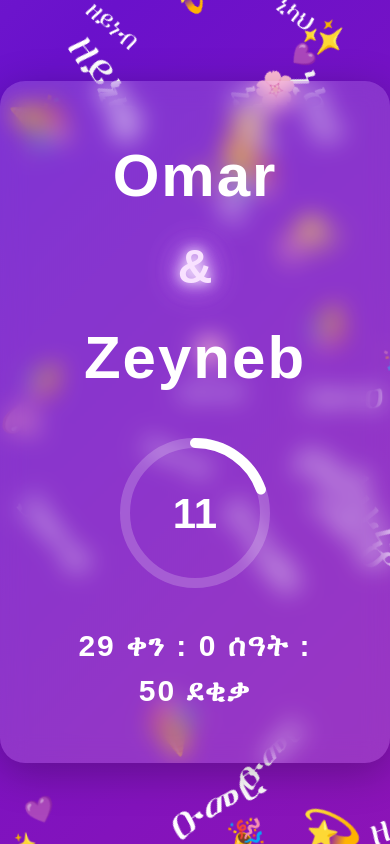
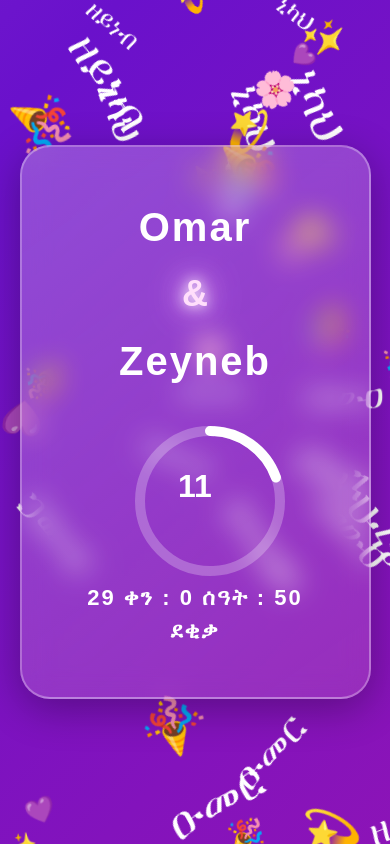
Before and after one commit to ahmefyusuf541/o_z, a plain HTML site: page index.html in a window 390 px wide. Drawn offline with nearby package versions, Linux system fonts and the light colour scheme.

Commit message:
Update index.html

```diff
--- a/index.html
+++ b/index.html
@@ -2,8 +2,10 @@
 <html lang="am">
 <head>
     <meta charset="UTF-8">
-    <title>Countdown for Omar & Zeyneb</title>
+    <meta name="viewport" content="width=device-width, initial-scale=1.0"> <!-- ✅ Responsive meta tag -->
+    <title>ዑመር & ዘይነብ</title>
     <link href="https://cdn.jsdelivr.net/npm/bootstrap@5.3.3/dist/css/bootstrap.min.css" rel="stylesheet">
+
     <style>
         body {
             margin: 0;
@@ -19,6 +21,7 @@
             font-family: 'Poppins', sans-serif;
             overflow-x: hidden;
             color: white;
+            text-align: center;
         }
 
         @keyframes gradientMove {
@@ -28,14 +31,16 @@
         }
 
         .countdown-container {
-            background: rgba(255, 255, 255, 0.15);
+            background: linear-gradient(145deg, rgba(255, 255, 255, 0.25), rgba(255, 192, 203, 0.15));
+            border: 2px solid rgba(255, 255, 255, 0.3);
             padding: 50px 60px;
-            border-radius: 25px;
-            backdrop-filter: blur(12px);
-            box-shadow: 0 10px 40px rgba(0, 0, 0, 0.25);
-            text-align: center;
+            border-radius: 30px;
+            backdrop-filter: blur(14px);
+            box-shadow: 0 10px 40px rgba(0, 0, 0, 0.3);
             position: relative;
             z-index: 2;
+            max-width: 500px;
+            width: 90%;
         }
 
         .names {
@@ -46,21 +51,21 @@
         }
 
         .and-text {
-            font-size: 48px;
+            font-size: 50px;
             font-weight: 600;
-            color: #f8e1ff;
+            color: #ffdefb;
             margin: 10px 0;
             text-shadow: 0 0 15px rgba(255, 255, 255, 0.5);
             animation: glow 3s ease-in-out infinite alternate;
         }
 
         @keyframes glow {
-            from { text-shadow: 0 0 10px #fff, 0 0 20px #d79aff, 0 0 30px #d79aff; }
-            to { text-shadow: 0 0 20px #fff, 0 0 40px #f3b0ff, 0 0 60px #f3b0ff; }
+            from { text-shadow: 0 0 10px #fff, 0 0 20px #f3b0ff, 0 0 30px #f3b0ff; }
+            to { text-shadow: 0 0 25px #fff, 0 0 45px #ffd6ff, 0 0 70px #ffd6ff; }
         }
 
         .countdown {
-            font-size: 30px;
+            font-size: 28px;
             font-weight: bold;
             color: #fff;
             margin-top: 25px;
@@ -81,13 +86,13 @@
 
         .circle-bg {
             fill: none;
-            stroke: rgba(255,255,255,0.2);
+            stroke: rgba(255,255,255,0.25);
             stroke-width: 10;
         }
 
         .circle-progress {
             fill: none;
-            stroke: #fff;
+            stroke: #ffffff;
             stroke-width: 10;
             stroke-linecap: round;
             transition: stroke-dashoffset 0.5s ease;
@@ -103,6 +108,7 @@
             color: #fff;
         }
 
+        /* Emoji Rain */
         .emoji-rain {
             position: absolute;
             width: 100%;
@@ -123,6 +129,26 @@
         @keyframes fall {
             0% { transform: translateY(-100px) rotate(0deg); }
             100% { transform: translateY(100vh) rotate(360deg); }
+        }
+
+        /* Responsive adjustments */
+        @media (max-width: 600px) {
+            .names {
+                font-size: 40px;
+            }
+            .and-text {
+                font-size: 36px;
+            }
+            .countdown {
+                font-size: 22px;
+            }
+            .seconds-circle {
+                width: 130px;
+                height: 130px;
+            }
+            .seconds-text {
+                font-size: 32px;
+            }
         }
     </style>
 </head>
@@ -151,8 +177,7 @@
     const secondsText = document.getElementById('secondsText');
     const circle = document.querySelector('.circle-progress');
     const secondsCircle = document.getElementById('secondsCircle');
-    const container = document.getElementById('countdownContainer');
-    const targetDate = new Date("December 7, 2025 09:30:00").getTime(); // ✅ Updated date/time
+    const targetDate = new Date("December 7, 2025 09:30:00").getTime(); // ✅ Date & Time
     const circleLength = 440;
 
     function updateCountdown() {
@@ -161,7 +186,7 @@
 
         if (distance < 0) {
             countdownEl.innerHTML = "🎉 ባረከሏሁ ለኩማ ወባረከ ዐለይኩማ ወጀመዐ በይነኩማ ፊል ኸይር 🎉";
-            secondsCircle.style.display = "none"; // remove the circle
+            secondsCircle.style.display = "none";
             clearInterval(interval);
             return;
         }
```
